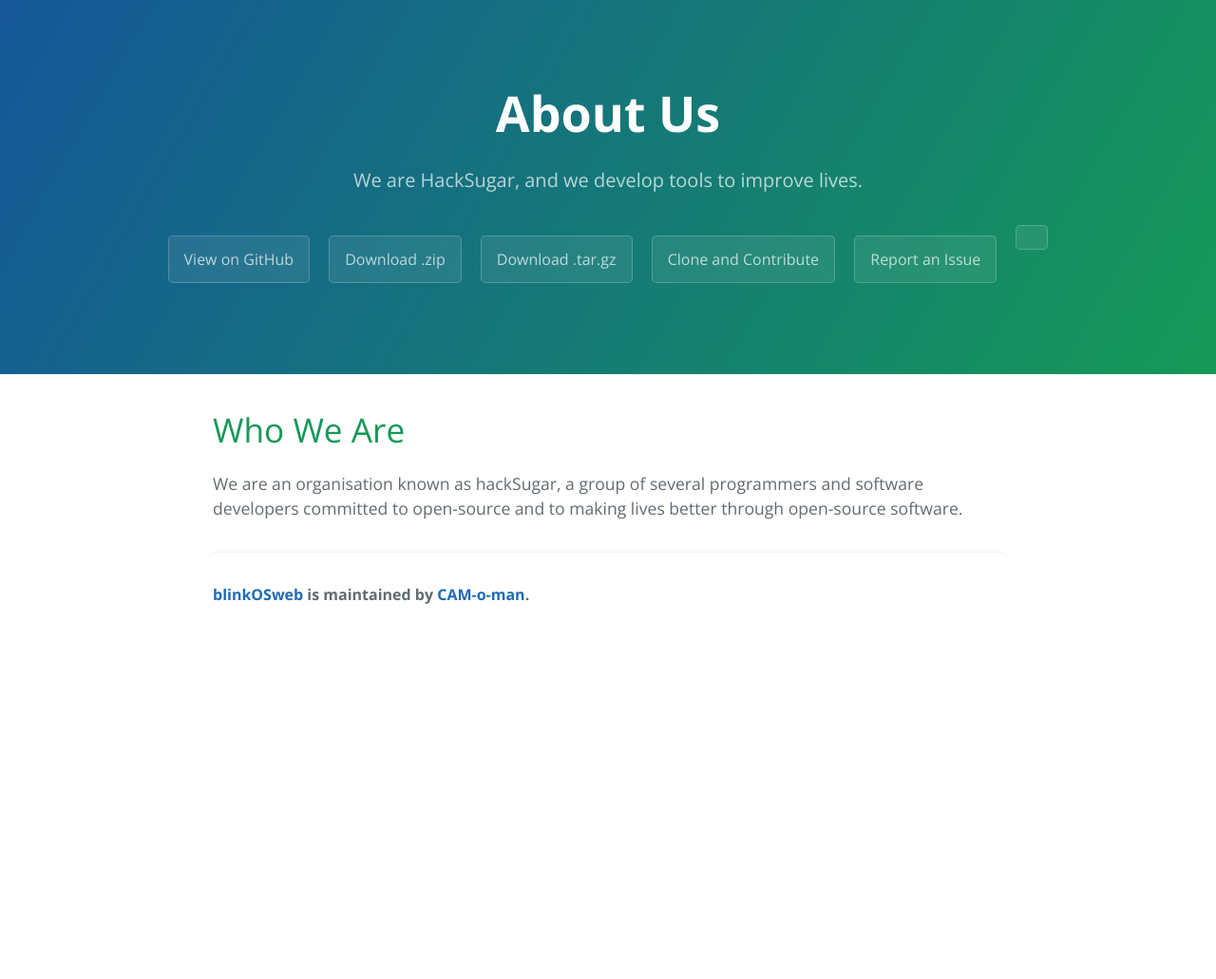
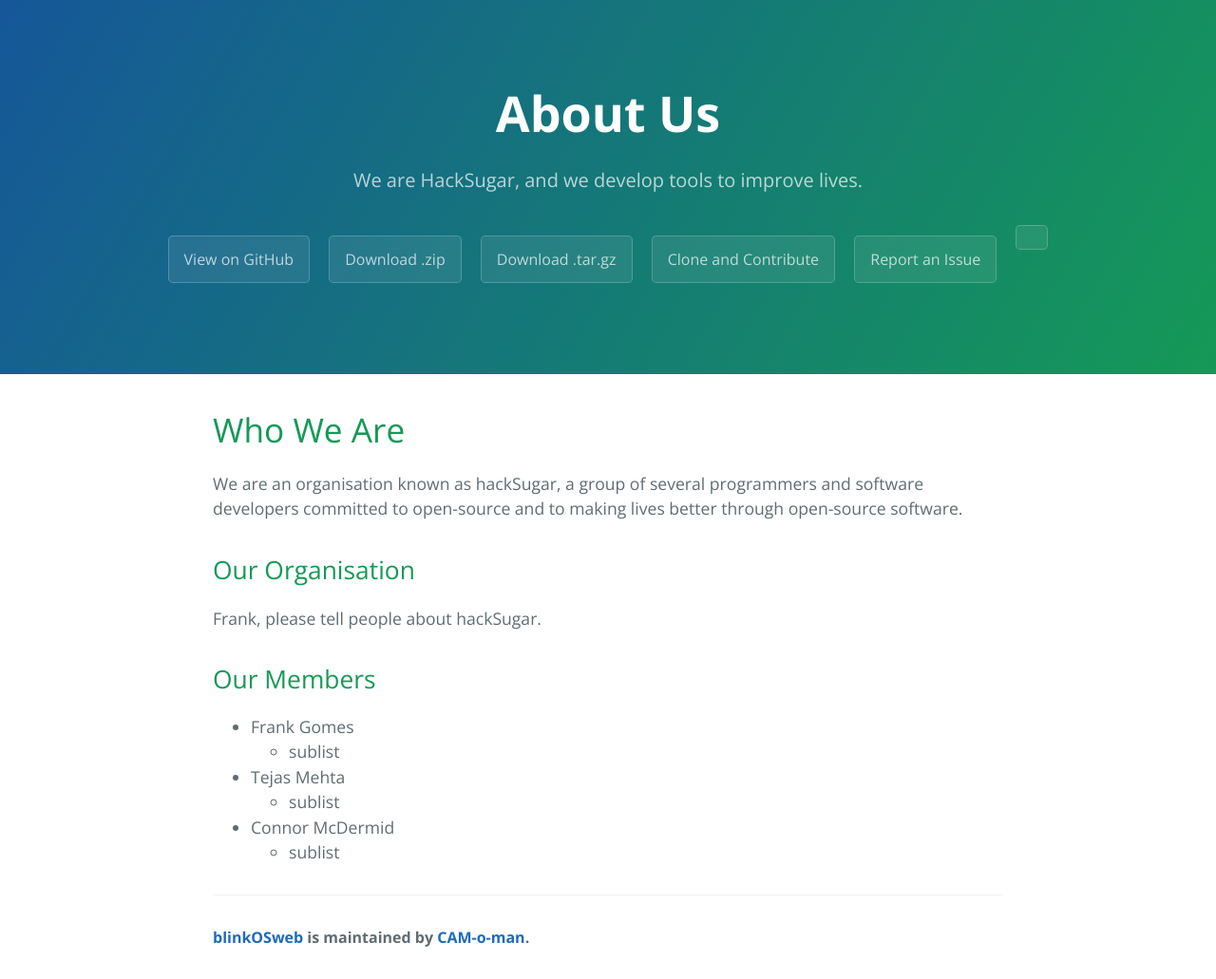
Before and after one commit to CAM-o-man/blinkOSweb, a Jekyll site: the page built from docs/hackSugar.md, in a window 1280 px wide. Shown: the whole page at 95% size. Built offline with Jekyll 4.4.1, drawn with Linux system fonts in a browser that asks for light colours; before the commit the page ends 900 px from its top, so only the background shows below that.

Commit message:
about us changes

```diff
--- a/docs/hackSugar.md
+++ b/docs/hackSugar.md
@@ -6,3 +6,14 @@ description: We are HackSugar, and we develop tools to improve lives.
 # Who We Are
 We are an organisation known as hackSugar, a group of several programmers and software developers
 committed to open-source and to making lives better through open-source software.
+
+## Our Organisation
+Frank, please tell people about hackSugar.
+
+## Our Members
+- Frank Gomes
+  - sublist
+- Tejas Mehta
+  - sublist
+- Connor McDermid
+  - sublist
```
Also changed, not shown: docs/another-page.md (+1 -1 lines), 1 other file.
